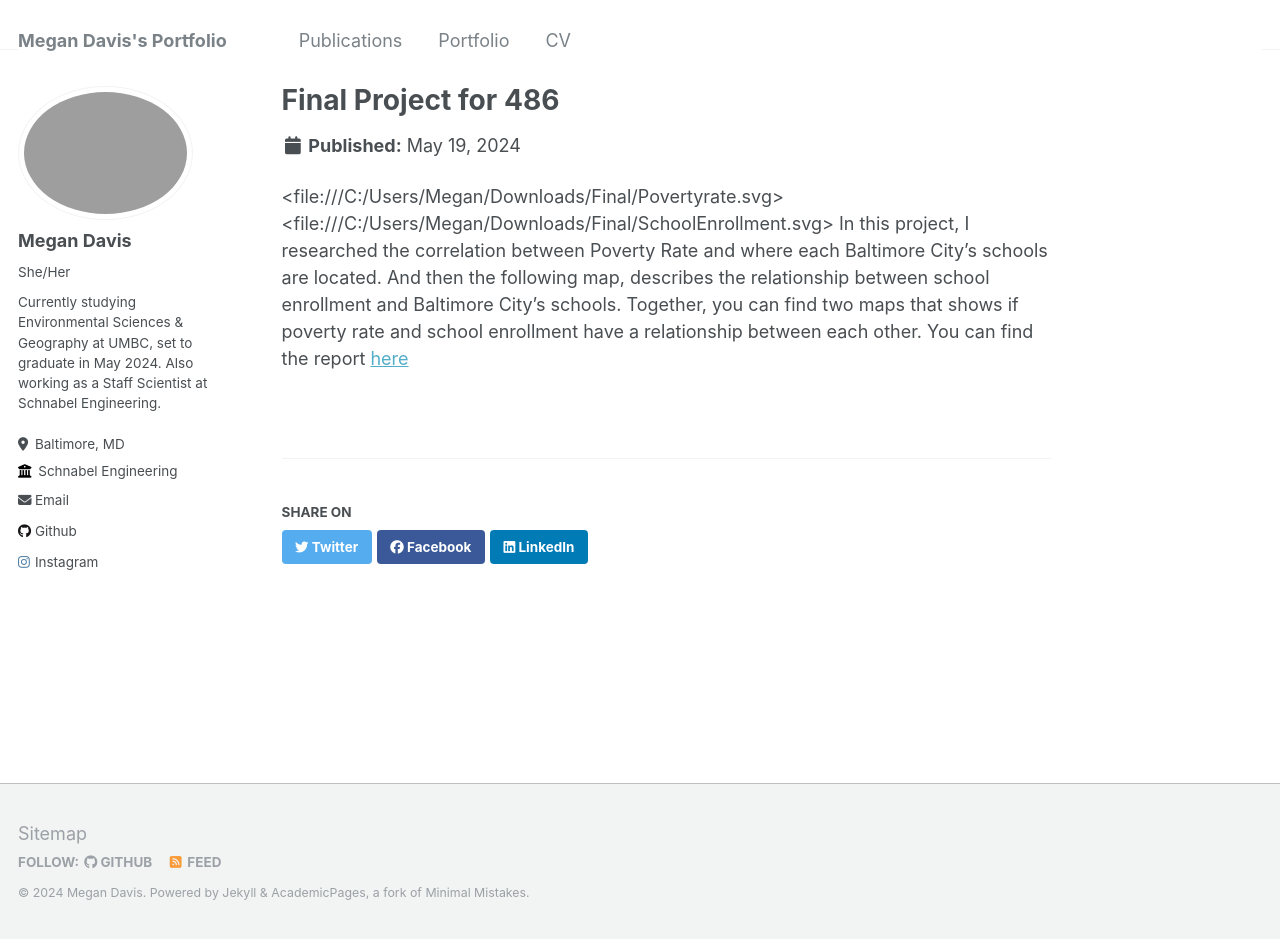
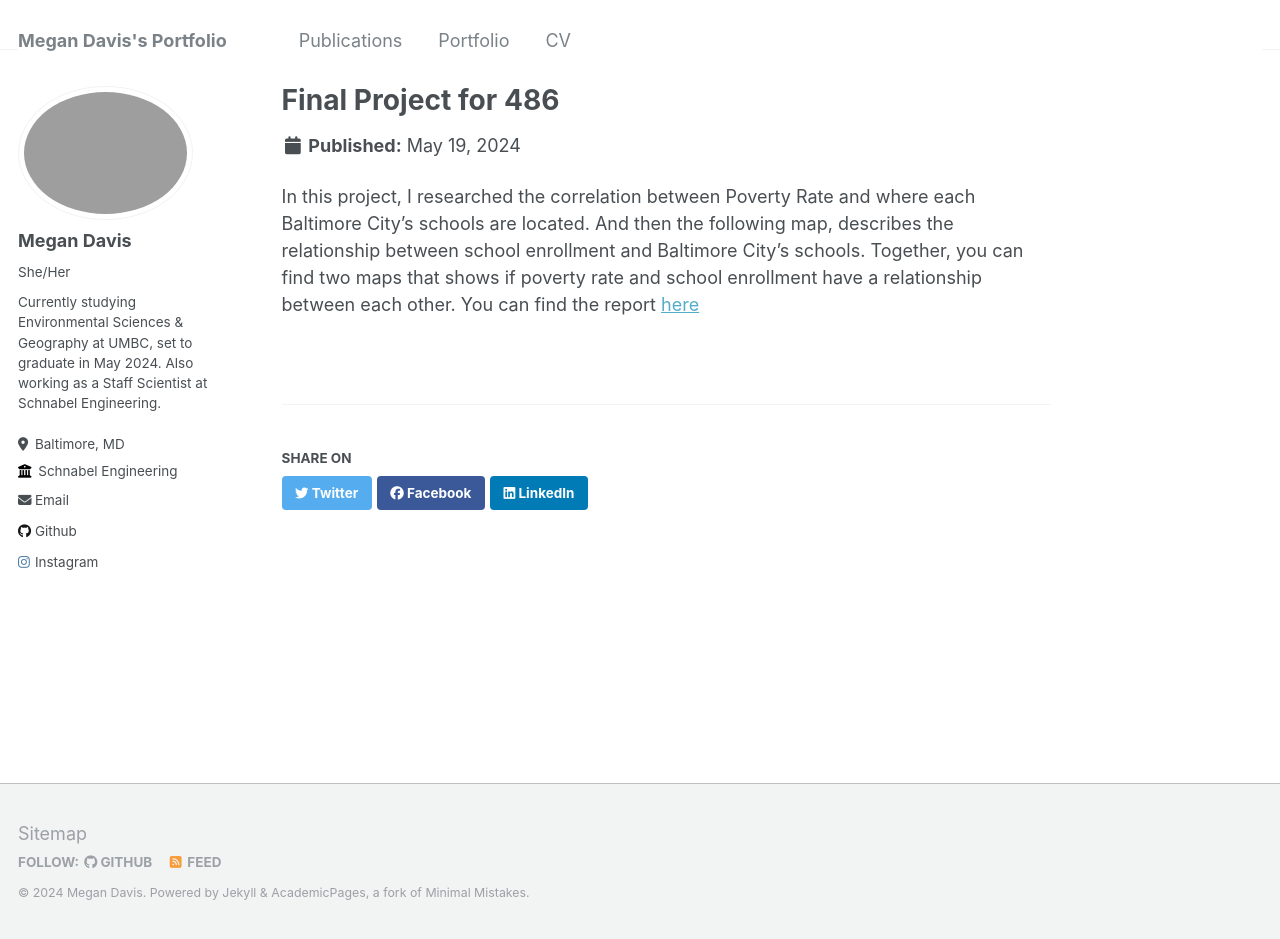
Before and after one commit to mdavis459/mdavis459.github.io, a Jekyll site: the page built from _portfolio/project.md, in a window 1280 px wide and 939 px high. Built offline with Jekyll 4.4.1, drawn with Linux system fonts in a browser that asks for light colours.

Commit message:
Update project.md

```diff
--- a/_portfolio/project.md
+++ b/_portfolio/project.md
@@ -3,6 +3,5 @@ title: "Final Project for 486"
 excerpt: "Baltimore City's Poverty Rate and School Enrollment "
 collection: portfolio
 ---
-<file:///C:/Users/Megan/Downloads/Final/Povertyrate.svg>
-<file:///C:/Users/Megan/Downloads/Final/SchoolEnrollment.svg>
+
 In this project, I researched the correlation between Poverty Rate and where each Baltimore City's schools are located. And then the following map, describes the relationship between school enrollment and Baltimore City's schools. Together, you can find two maps that shows if poverty rate and school enrollment have a relationship between each other. You can find the report [here](https://docs.google.com/document/d/13sfphH_XbMIXwtUh64BaIAJz24LzrL7geNWBp5dr2Bc/view)
```
